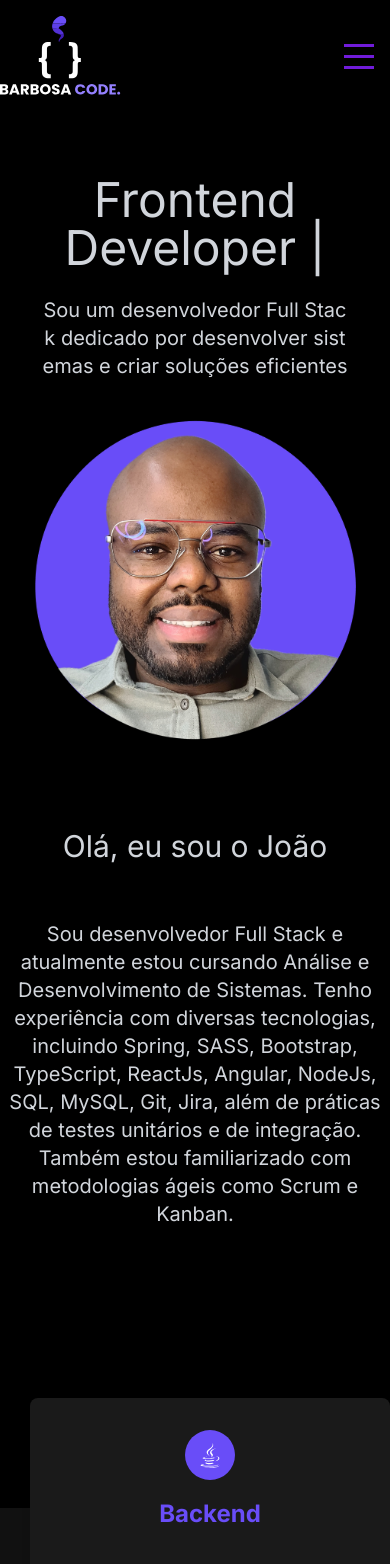
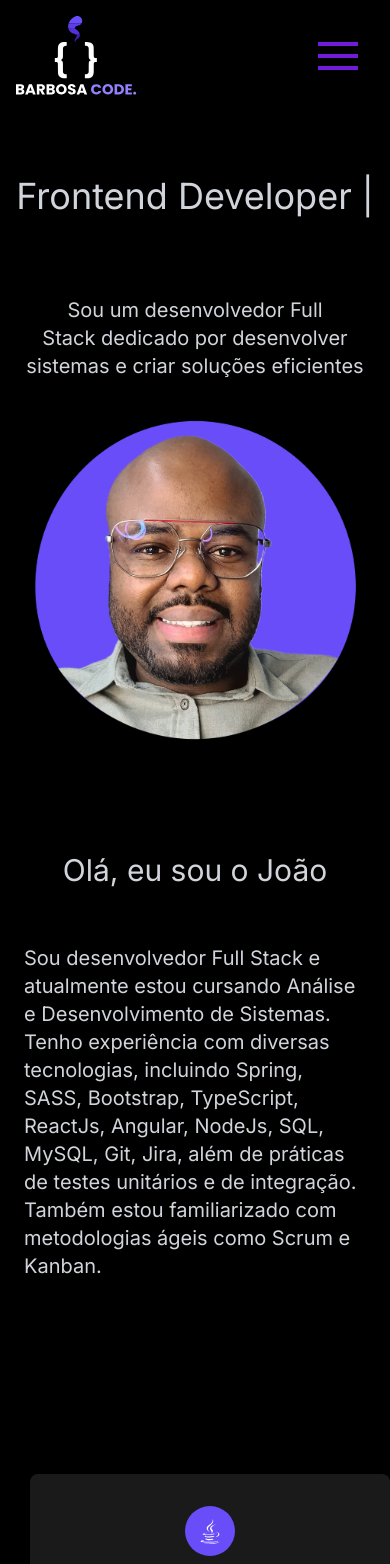
Before and after one commit to JoaoSBarbosa/barbosa-codev2, a Next.js app: page / in a window 390 px wide. Shown: the top 1564 px of the page. Built offline with nearby package versions, Linux system fonts and the light colour scheme.

Commit message:
Implementado resposividade no header

```diff
--- a/src/app/components/Sections/about/About.tsx
+++ b/src/app/components/Sections/about/About.tsx
@@ -5,9 +5,9 @@ export const About = () => {
     return (
         <RootSection>
             <Layout>
-                <div className={"flex text-gray-300 flex-col items-center justify-center mt-14 mb-36"}>
-                    <h1 className={"text-3xl mb-10"}>Olá, eu sou o João</h1>
-                    <p className={"my-4 max-w-screen-lg text-center text-xl"}>
+                <div className={"p-6 md:p-1 flex text-gray-300 flex-col items-center justify-center mt-14 mb-36"}>
+                    <h1 className={"text-3xl mb-10 text-start md:text-center"}>Olá, eu sou o João</h1>
+                    <p className={"my-4 max-w-screen-lg md:text-center text-xl"}>
                         Sou desenvolvedor Full Stack e atualmente estou cursando Análise e Desenvolvimento de Sistemas.
                         Tenho experiência com diversas tecnologias, incluindo Spring, SASS, Bootstrap, TypeScript,
                         ReactJs, Angular, NodeJs, SQL, MySQL, Git, Jira, além de práticas de testes unitários e de
--- a/src/app/components/header/banner/index.tsx
+++ b/src/app/components/header/banner/index.tsx
@@ -52,7 +52,7 @@ export const Banner = () => {
     return (
         <div className="flex text-gray-300 flex-col items-center justify-center pt-16 pb-2 ">
             <div className={"w-full h-14 mb-16"}>
-                <h1 className={"text-5xl text-center"}>
+                <h1 className={"text-4xl md:text-5xl text-center"}>
                     <span
                         className="txt-rotate"
                         data-period="1000"
@@ -64,7 +64,7 @@ export const Banner = () => {
                 </h1>
             </div>
             <div>
-                <h2 className={"text-xl break-all text-balance max-w-4xl text-center"}>
+                <h2 className={"text-xl md:break-all text-balance max-w-4xl text-center"}>
                     Sou um desenvolvedor Full Stack dedicado por desenvolver sistemas e criar soluções eficientes
                 </h2>
             </div>
--- a/src/app/components/header/menu/index.module.css
+++ b/src/app/components/header/menu/index.module.css
@@ -84,15 +84,15 @@
 
     .hamburger {
         display: block;
-        width: 30px;
-        border-top: 3px solid;
+        width: 40px;
+        border-top: 4px solid;
     }
 
     .hamburger::after,
     .hamburger::before {
         content: "";
-        width: 30px;
-        height: 3px;
+        width: 40px;
+        height: 4px;
         display: block;
         background: currentColor;
         margin-top: 0.5rem;
@@ -110,6 +110,6 @@
 
     .active .hamburger::after {
         transform: rotate(-135deg);
-        top: -10px;
+        top: -11px;
     }
 }
--- a/src/app/components/header/menu/index.tsx
+++ b/src/app/components/header/menu/index.tsx
@@ -7,7 +7,7 @@ export const Menu = () => {
     const [isActive, setIsActive ]= useState(false);
     return (
 
-        <header className={"flex items-center justify-between py-4"}>
+        <header className={"flex items-center justify-between p-4 md:p-0 py-4"}>
             <Link href={"../"} id={"logo"}>
                 <img src="/assets/img/logo.svg" alt="logo" className={"h-20"}/>
             </Link>
```
